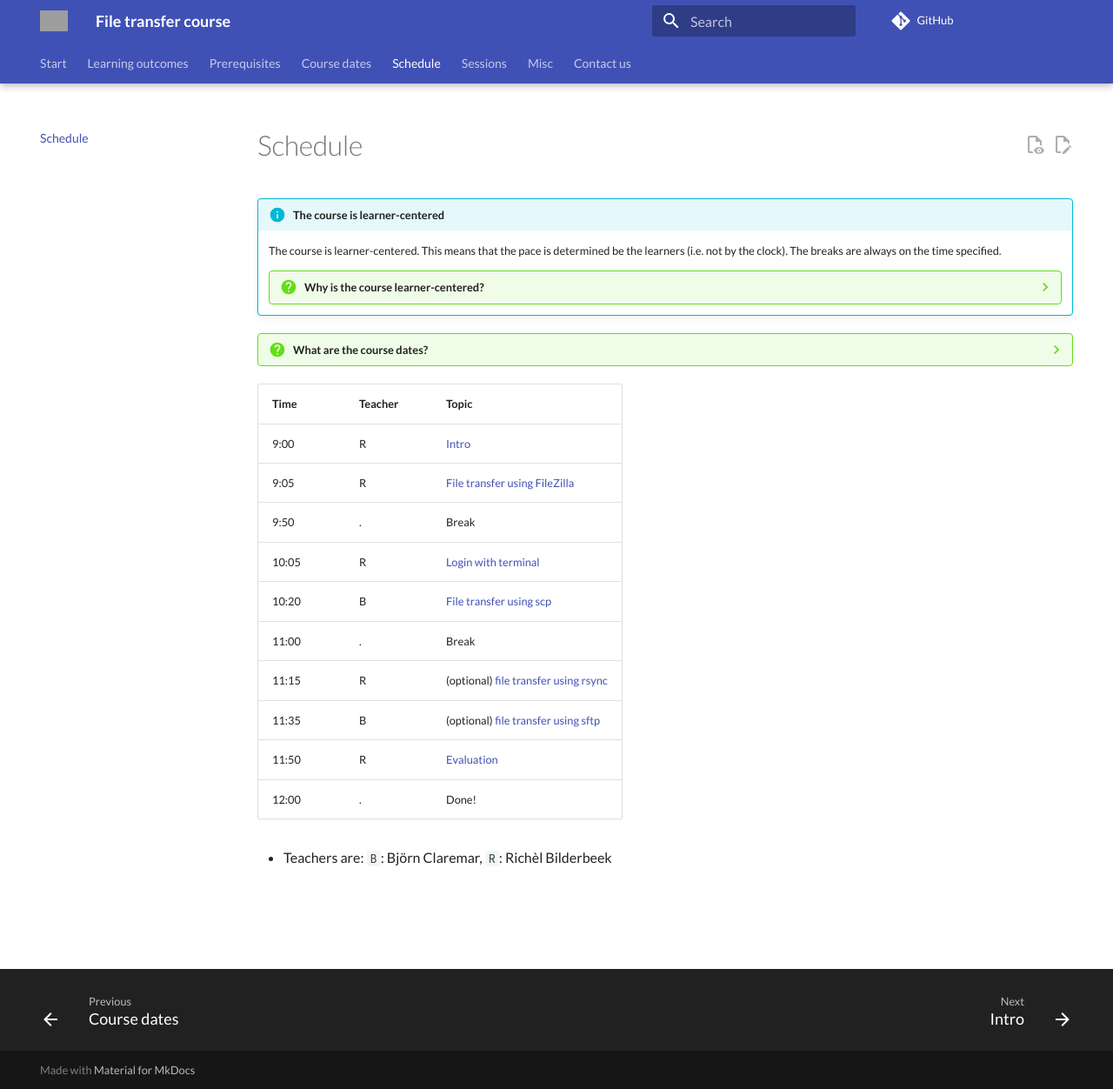
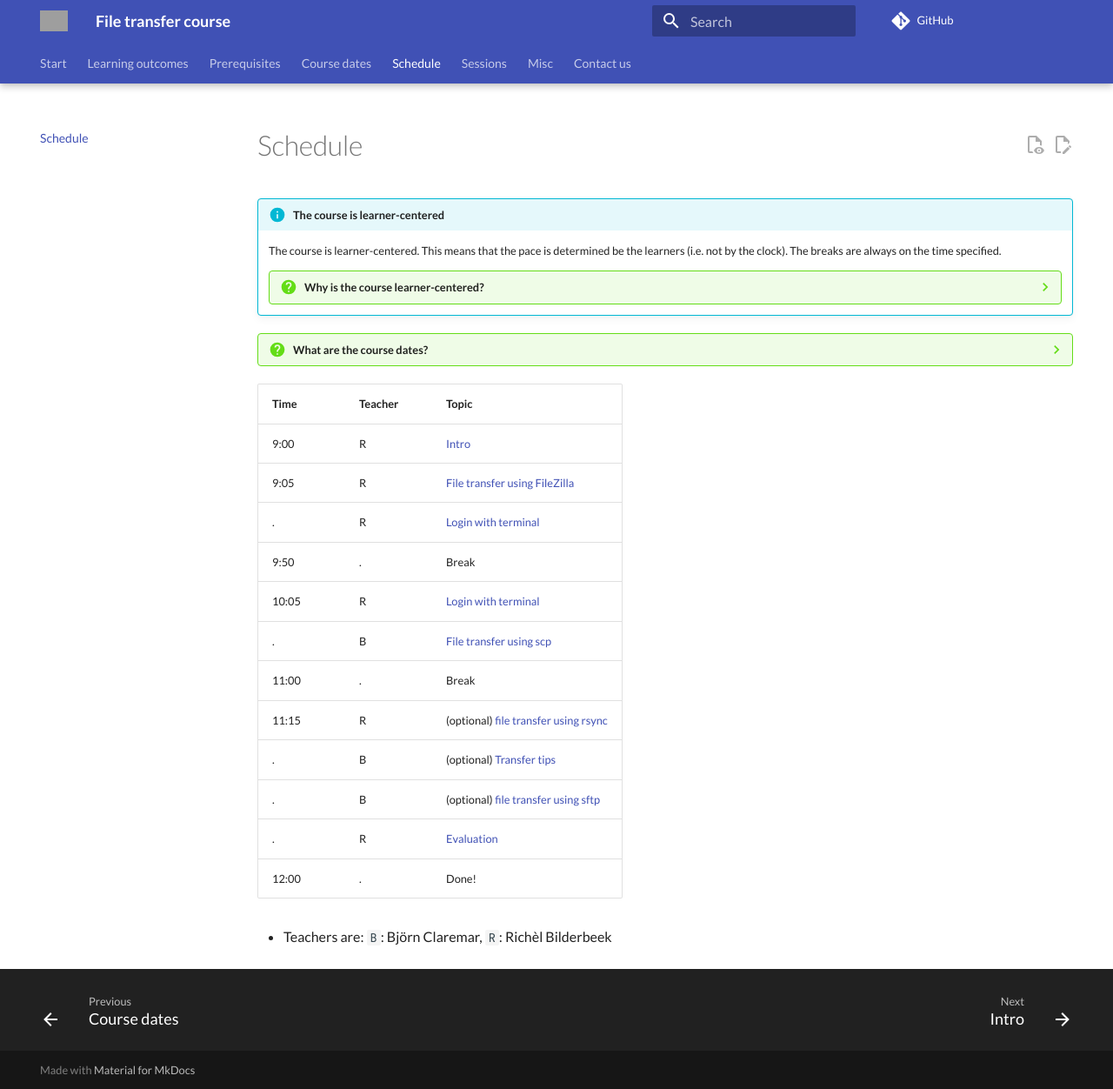
Before and after one commit to UPPMAX/naiss_file_transfer_course, an MkDocs documentation site: the page built from docs/schedule.md, in a window 1280 px wide and 1252 px high. Shown: the whole window at 87% size. Built offline with MkDocs 1.6.1 and Material for MkDocs 9.7.7, drawn with Linux system fonts in a browser that asks for light colours; comment, search, counter and statistics services are not loaded; grey boxes are pictures that could not be loaded.

Commit message:
Update schedule

```diff
--- a/docs/schedule.md
+++ b/docs/schedule.md
@@ -27,13 +27,15 @@ Time  |Teacher|Topic
 ------|-------|-------------------------------------------------
 9:00  |R      |[Intro](sessions/intro.md)
 9:05  |R      |[File transfer using FileZilla](sessions/filezilla/README.md)
+.     |R      |[Login with terminal](sessions/login_terminal/README.md)
 9:50  |.      |Break
 10:05 |R      |[Login with terminal](sessions/login_terminal/README.md)
-10:20 |B      |[File transfer using scp](sessions/scp/README.md)
+.     |B      |[File transfer using scp](sessions/scp/README.md)
 11:00 |.      |Break
 11:15 |R      |(optional) [file transfer using rsync](sessions/rsync/README.md)
-11:35 |B      |(optional) [file transfer using sftp](sessions/sftp/README.md)
-11:50 |R      |[Evaluation](evaluation.md)
+.     |B      |(optional) [Transfer tips](sessions/transfer_tips/README.md)
+.     |B      |(optional) [file transfer using sftp](sessions/sftp/README.md)
+.     |R      |[Evaluation](evaluation.md)
 12:00 |.      |Done!
 
 - Teachers are: `B`: Björn Claremar, `R`: Richèl Bilderbeek
```
